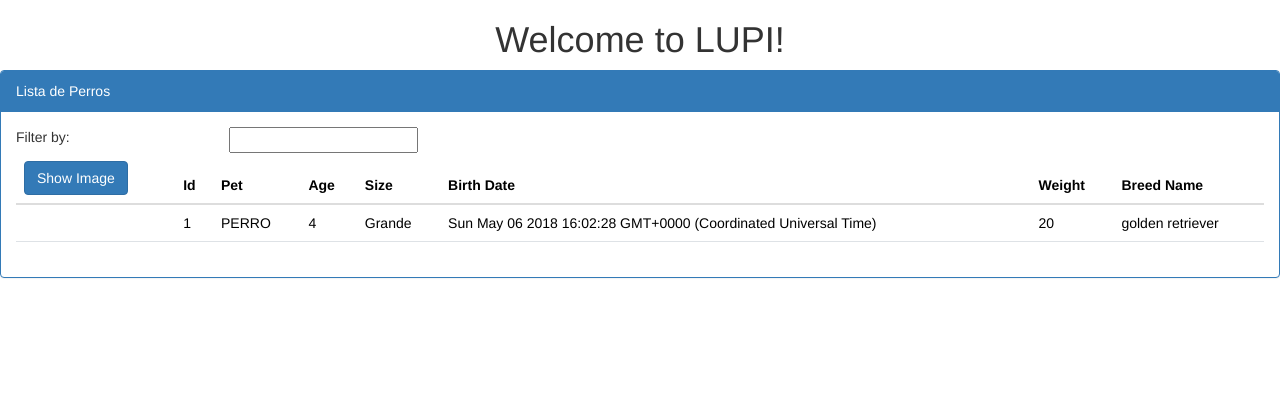
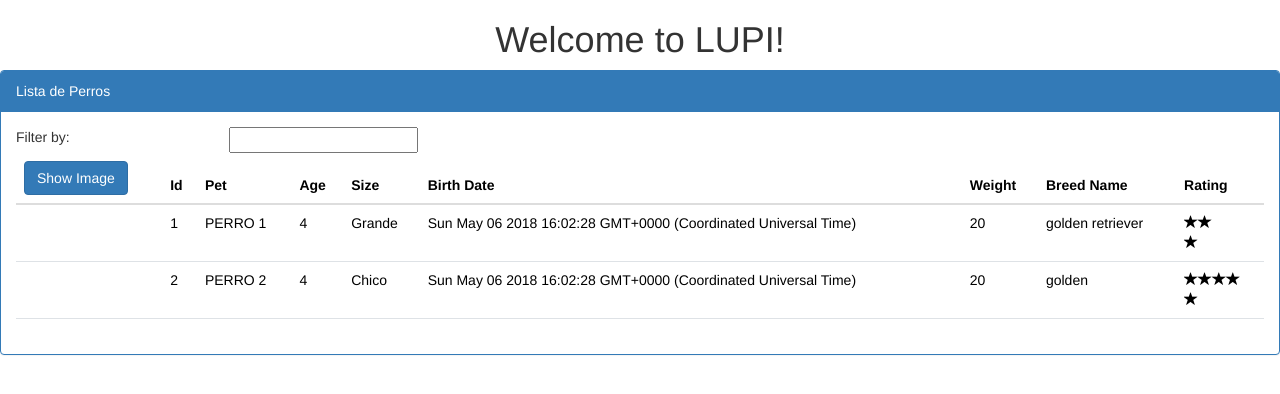
Before and after one commit to ORT-DA2/Angular-Tutorial, an Angular app: page / in a window 1280 px wide. Shown: the top 394 px of the page. Built offline with nearby package versions, Linux system fonts and the light colour scheme.

Commit message:
Star rate commponent step 1

```diff
--- a/src/app/app.module.ts
+++ b/src/app/app.module.ts
@@ -5,12 +5,14 @@ import { FormsModule } from '@angular/forms';
 import { AppComponent } from './app.component';
 import { PetListComponent } from './components/pet-list/pet-list.component';
 import { PetListFilterPipe } from './components/pet-list/pet-list-filter.pipe';
+import { StarRateComponent } from './components/star/star-rate.component';
 
 @NgModule({
   declarations: [
     AppComponent,
     PetListComponent,
-    PetListFilterPipe
+    PetListFilterPipe,
+    StarRateComponent
   ],
   imports: [
     BrowserModule,
--- a/src/app/classes/pet.ts
+++ b/src/app/classes/pet.ts
@@ -9,8 +9,9 @@ export class Pet {
     weight: number;
     breedName: string;
     imageUrl: string;
+    rating: number;
 
-    constructor(id:string, name:string, age:number, size:string, birthDate:Date, weight:number, breedName:string, imageUrl: string){
+    constructor(id:string, name:string, age:number, size:string, birthDate:Date, weight:number, breedName:string, rating:number, imageUrl: string) {
         this.id = id;
         this.name = name;
         this.age = age;
@@ -19,5 +20,6 @@ export class Pet {
         this.weight = weight;
         this.breedName = breedName;
         this.imageUrl = imageUrl;
+        this.rating = rating;
     }
 }
--- a/src/app/components/pet-list/pet-list.component.html
+++ b/src/app/components/pet-list/pet-list.component.html
@@ -40,6 +40,7 @@
                         <th>Birth Date</th>
                         <th>Weight</th>
                         <th>Breed Name</th>
+                        <th>Rating</th>
                     </tr>
                 </thead>
                 <!--Cuerpo de la tabla-->
@@ -60,6 +61,10 @@
                         <td>{{aPet.birthDate}}</td>
                         <td>{{aPet.weight}}</td>
                         <td>{{aPet.breedName | lowercase }}</td>
+                        <td>
+                            <star-rate [rating]='aPet.rating'
+                            (ratingClicked)='onRatingClicked($event)'></star-rate>
+                        </td>
                     </tr>
                 </tbody>
             </table>
--- a/src/app/components/pet-list/pet-list.component.ts
+++ b/src/app/components/pet-list/pet-list.component.ts
@@ -7,19 +7,28 @@ import { Pet } from '../../classes/pet';
 })
 export class PetListComponent {
 
-    @Input() pageTitle : string;
+    @Input() pageTitle: string;
+    pageOriginalTitle: string
     imageWidth: number = 100;
     imageMargin: number = 1;
     showImage: boolean = false;
     listFilter: string = "";
 
     pets: Array<Pet> = [
-        new Pet("1","Perro",4,"Grande", new Date(),20,"Golden Retriever", "https://upload.wikimedia.org/wikipedia/commons/thumb/c/c0/Golden_Retriever_with_tennis_ball.jpg/1200px-Golden_Retriever_with_tennis_ball.jpg")
+        new Pet("1","Perro 1",4,"Grande", new Date(),20,"Golden Retriever", 2, "https://upload.wikimedia.org/wikipedia/commons/thumb/c/c0/Golden_Retriever_with_tennis_ball.jpg/1200px-Golden_Retriever_with_tennis_ball.jpg"),
+        new Pet("2","Perro 2",4,"Chico", new Date(),20,"Golden", 4, "https://upload.wikimedia.org/wikipedia/commons/thumb/c/c0/Golden_Retriever_with_tennis_ball.jpg/1200px-Golden_Retriever_with_tennis_ball.jpg")
     ];
 
-    constructor() {}
+    constructor() {
+
+    }
 
     toggleImage(): void {
         this.showImage = !this.showImage;
     }
+
+    onRatingClicked(message:string):void {
+        this.pageOriginalTitle = this.pageOriginalTitle || this.pageTitle;
+        this.pageTitle = this.pageOriginalTitle + ": " + message;
+    }
 }
--- /dev/null
+++ b/src/app/components/star/star-rate.component.css
@@ -0,0 +1,7 @@
+.crop {
+    overflow: hidden;
+}
+
+div {
+    cursor: pointer;
+}
--- /dev/null
+++ b/src/app/components/star/star-rate.component.html
@@ -0,0 +1,12 @@
+<div class="crop"
+    [style.width.px]="allStarsWidth"
+    [title]="rating"
+    (click)='onClick()'>
+    <div [style.width.px]="starWidth">
+        <span class="glyphicon glyphicon-star"></span>
+        <span class="glyphicon glyphicon-star"></span>
+        <span class="glyphicon glyphicon-star"></span>
+        <span class="glyphicon glyphicon-star"></span>
+        <span class="glyphicon glyphicon-star"></span>
+    </div>
+</div>
--- /dev/null
+++ b/src/app/components/star/star-rate.component.ts
@@ -0,0 +1,24 @@
+import { Component, OnChanges, Input, Output, EventEmitter } from "@angular/core";
+
+
+
+@Component({
+    selector: 'star-rate',
+    templateUrl: './star-rate.component.html',
+    styleUrls: ['./star-rate.component.css']
+})
+export class StarRateComponent implements OnChanges {
+    @Input() rating: number;
+    allStarsWidth:number;
+    starWidth: number = 70;
+    @Output() ratingClicked: EventEmitter<string> = new EventEmitter<string>();
+
+    ngOnChanges():void {
+        this.allStarsWidth = this.rating * this.starWidth/5;
+        console.log(this.allStarsWidth);
+    }
+
+    onClick(): void {
+        this.ratingClicked.emit(`El puntaje ${this.rating} fue clickeado!`);
+    }
+}
```
